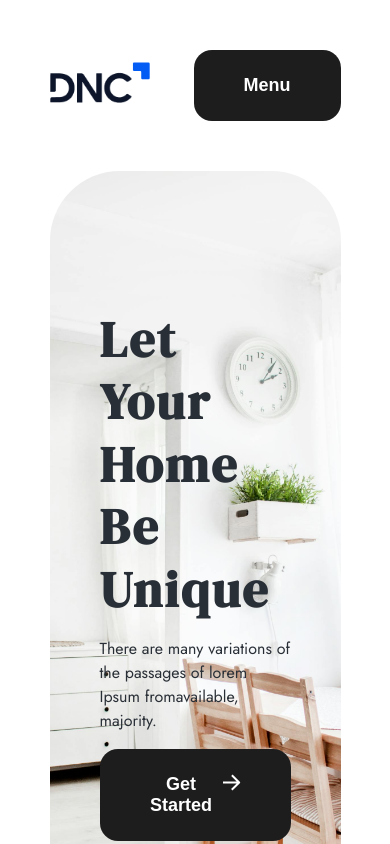
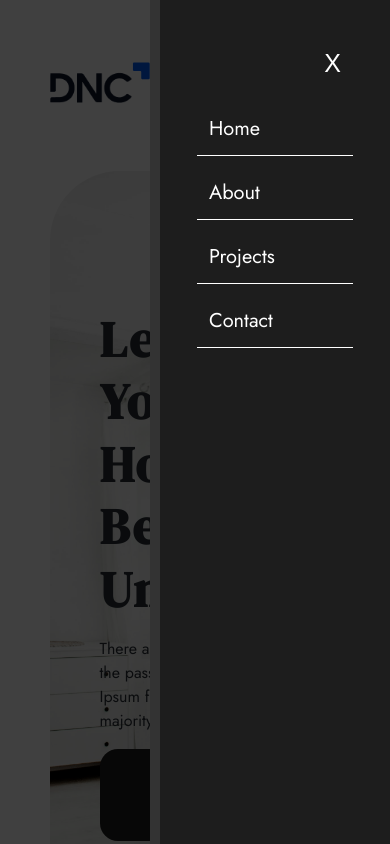
Before and after one commit to odiogorodriigues/dnc-arq-diogo, a React (Vite) app: page / in a window 390 px wide. Both pictures are taken after a click on the button "Menu". Shown: the top 844 px of the page. Built offline with nearby package versions, Linux system fonts and the light colour scheme.

Commit message:
UseState

```diff
--- a/src/components/Header/Header.css
+++ b/src/components/Header/Header.css
@@ -76,6 +76,7 @@ nav a:hover {
     background: none;
     border: none;
     color: white;
+    cursor: pointer;
     font-size: 25px;
     margin: 0 0 12px;
     padding: 12px;
--- a/src/components/Header/Header.jsx
+++ b/src/components/Header/Header.jsx
@@ -1,3 +1,4 @@
+import { useState } from "react";
 import { Link } from "react-router-dom";
 
 // ASSETS
@@ -8,6 +9,8 @@ import Logo from "../../assets/dnc-logo.svg";
 import Button from "../Button/Button"
 
 function Header() {
+    const [isOpen, setIsOpen] = useState(false);
+    const toggleMenu = () => setIsOpen(!isOpen);
     return (
         <header>
             <div className='container'>
@@ -17,10 +20,13 @@ function Header() {
                     </Link>
 
                     <div className="mobile-menu">
-                        <Button buttonStyle="secondary">Menu</Button>
+                        <Button buttonStyle="secondary" onClick={() => setIsOpen(!isOpen)}>Menu</Button>
                     </div>
 
-                    <nav>
+                    <nav className={`${isOpen? 'open' : ''}`}>
+                        <Button buttonStyle="unstyled" className="mobile-menu close-btn" onClick={toggleMenu}>
+                            X
+                        </Button>
                         <ul className='d-flex'>
                             <li>
                                 <Link to={"/"}>Home</Link>
```
